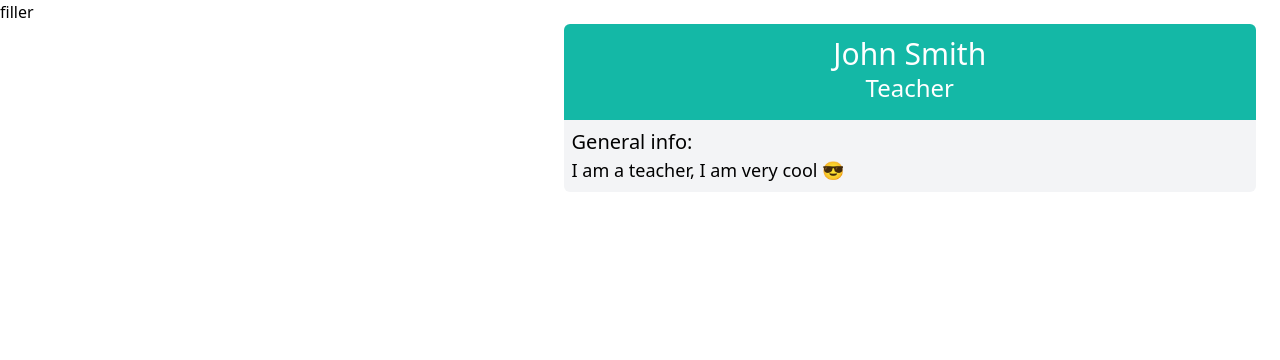
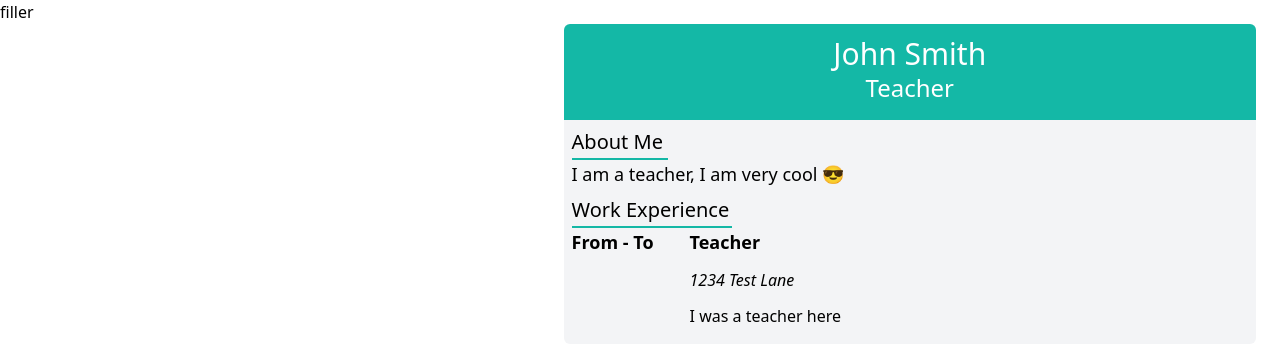
Before and after one commit to vibovenkat123/cv-app-maker, a Vue app: page / in a window 1280 px wide. Shown: the top 360 px of the page. Built offline with nearby package versions, Linux system fonts and the light colour scheme.

Commit message:
add section for experience

```diff
--- a/src/components/cv-main.vue
+++ b/src/components/cv-main.vue
@@ -1,5 +1,6 @@
 <script lang="ts" setup>
 import { useInfoStore } from '@/stores/info-store';
+import ExperienceItem from './experience-items.vue';
 
 const store = useInfoStore();
 function example() {
@@ -23,11 +24,21 @@ example();
       </div>
       <div class="bg-gray-100 p-2 rounded-b-md">
         <div class="flex flex-col">
-        <div class="text-xl">
-          General info:
-        </div>
-        <div class="text-lg">
-          {{store.description}}
+          <div>
+            <div class="text-xl mb-0.5">
+              About Me
+            </div>
+            <div class="bg-teal-500 w-24 h-0.5"></div>
+            <div class="text-lg">
+              {{store.description}}
+            </div>
+          </div>
+        <div>
+          <div class="text-xl mb-0.5 mt-2">
+            Work Experience
+          </div>
+          <div class="bg-teal-500 w-40 h-0.5"></div>
+          <ExperienceItem/>
         </div>
       </div>
       </div>
--- /dev/null
+++ b/src/components/experience-items.vue
@@ -0,0 +1,17 @@
+<script lang="ts" setup>
+import { useInfoStore } from '@/stores/info-store';
+
+const store = useInfoStore();
+</script>
+<template>
+  <ul v-for="experience in store.experiences" :key="experience.id">
+    <div class="flex mb-2">
+      <div class="font-semibold text-lg">{{experience.from}} - {{experience.to}}</div>
+      <div class="flex flex-col ml-9">
+        <div class="font-semibold text-lg">{{experience.title}}</div>
+        <div class="italic mt-3 mb-3">{{experience.location}}</div>
+        <div>{{experience.description}}</div>
+      </div>
+    </div>
+  </ul>
+</template>
--- a/src/css/output/output.css
+++ b/src/css/output/output.css
@@ -504,6 +504,42 @@ video {
   --tw-backdrop-sepia:  ;
 }
 
+.mb-1 {
+  margin-bottom: 0.25rem;
+}
+
+.mb-0\.5 {
+  margin-bottom: 0.125rem;
+}
+
+.mb-0 {
+  margin-bottom: 0px;
+}
+
+.ml-3 {
+  margin-left: 0.75rem;
+}
+
+.ml-9 {
+  margin-left: 2.25rem;
+}
+
+.mb-3 {
+  margin-bottom: 0.75rem;
+}
+
+.mt-3 {
+  margin-top: 0.75rem;
+}
+
+.mb-2 {
+  margin-bottom: 0.5rem;
+}
+
+.mt-2 {
+  margin-top: 0.5rem;
+}
+
 .flex {
   display: flex;
 }
@@ -548,6 +584,18 @@ video {
   height: 6rem;
 }
 
+.h-2 {
+  height: 0.5rem;
+}
+
+.h-0\.5 {
+  height: 0.125rem;
+}
+
+.h-0 {
+  height: 0px;
+}
+
 .w-1\/2 {
   width: 50%;
 }
@@ -566,6 +614,42 @@ video {
 
 .w-1\/3 {
   width: 33.333333%;
+}
+
+.w-1\/5 {
+  width: 20%;
+}
+
+.w-1\/6 {
+  width: 16.666667%;
+}
+
+.w-0\.5 {
+  width: 0.125rem;
+}
+
+.w-0 {
+  width: 0px;
+}
+
+.w-4 {
+  width: 1rem;
+}
+
+.w-40 {
+  width: 10rem;
+}
+
+.w-36 {
+  width: 9rem;
+}
+
+.w-24 {
+  width: 6rem;
+}
+
+.w-20 {
+  width: 5rem;
 }
 
 .flex-col {
@@ -679,7 +763,35 @@ video {
   line-height: 1.75rem;
 }
 
+.font-bold {
+  font-weight: 700;
+}
+
+.font-semibold {
+  font-weight: 600;
+}
+
+.italic {
+  font-style: italic;
+}
+
 .text-white {
   --tw-text-opacity: 1;
   color: rgb(255 255 255 / var(--tw-text-opacity));
 }
+
+.underline {
+  text-decoration-line: underline;
+}
+
+.underline-offset-2 {
+  text-underline-offset: 2px;
+}
+
+.underline-offset-0 {
+  text-underline-offset: 0px;
+}
+
+.underline-offset-1 {
+  text-underline-offset: 1px;
+}
--- a/src/stores/info-store.ts
+++ b/src/stores/info-store.ts
@@ -7,7 +7,16 @@ export const useInfoStore = defineStore('info', () => {
   const lastName = ref('');
   const jobTitle = ref('');
   const description = ref('');
+  const experiences = ref([{
+    from: 'From',
+    to: 'To',
+    id: 1,
+    title: 'Teacher',
+    location: '1234 Test Lane',
+    description: 'I was a teacher here',
+  },
+  ]);
   return {
-    firstName, lastName, jobTitle, description,
+    firstName, lastName, jobTitle, description, experiences,
   };
 });
```
